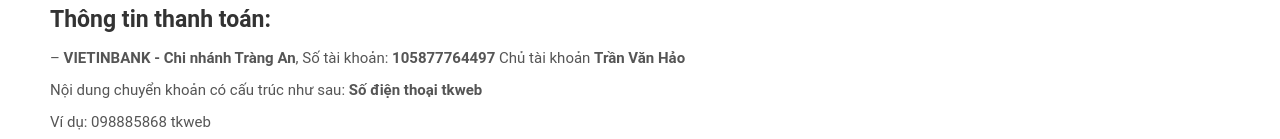
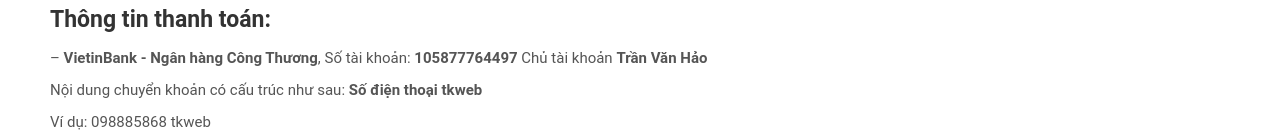
Before and after one commit to haodev6868/haodev6868.github.io, a plain HTML site: page quy-trinh/index.html in a window 1280 px wide. Shown: the part 640-779 px from the top of the page. Drawn offline with Linux system fonts and the light colour scheme.

Commit message:
Update index.html

```diff
--- a/quy-trinh/index.html
+++ b/quy-trinh/index.html
@@ -88,7 +88,7 @@
 					<p>Thanh toán 50% giá trị hợp đồng ngay sau khi ký kết. Thanh toán 50% còn lại sau khi hoàn thành website.</p>
 					<p>Thời gian hoàn thiện web là 2 &#8211; đến 20 ngày tính từ lúc nhận tiền không tính ngày nghỉ thứ 7 &amp; CN hay các ngày nghỉ lễ tết theo quy định của nhà nước.</p>
 					<h3><strong>Thông tin thanh toán:</strong></h3>
-					<p>– <strong>VIETINBANK - Chi nhánh Tràng An</strong>, Số tài khoản: <strong>105877764497</strong> Chủ tài khoản <strong>Trần Văn Hảo</strong><br/></p>
+					<p>– <strong>VietinBank - Ngân hàng Công Thương</strong>, Số tài khoản: <strong>105877764497</strong> Chủ tài khoản <strong>Trần Văn Hảo</strong><br/></p>
 					<p>Nội dung chuyển khoản có cấu trúc như sau: <strong>Số điện thoại tkweb</strong></p>
 					<p>Ví dụ: 098885868 tkweb</p>
 					<h3><span style="color: #333333;"><strong>Bước 6: Bàn giao website</strong></span></h3>
```
